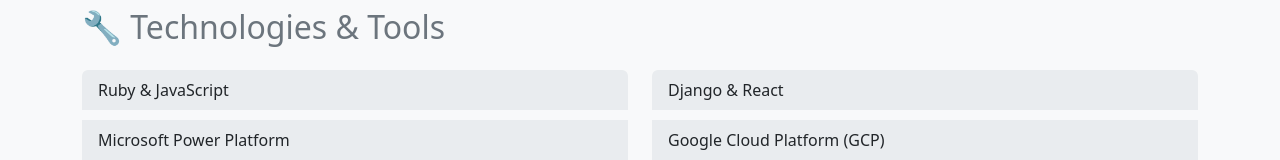
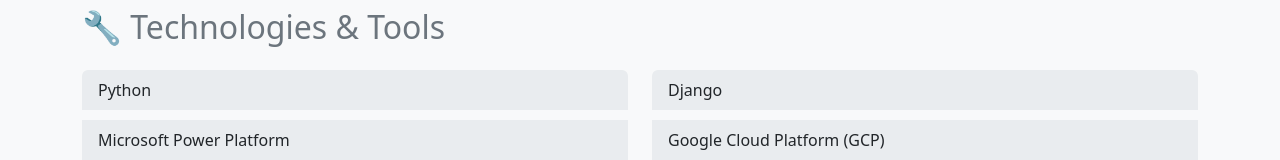
Before and after one commit to KlebersonCollab/klebersoncollab.github.io, a plain HTML site: page index.html in a window 1280 px wide. Shown: the part 352-512 px from the top of the page. Drawn offline with nearby package versions, Linux system fonts and the light colour scheme.

Commit message:
Update index.html

```diff
--- a/index.html
+++ b/index.html
@@ -28,14 +28,14 @@
             <div class="row">
                 <div class="col-md-6">
                     <ul class="list-group">
-                        <li class="list-group-item">Ruby & JavaScript</li>
+                        <li class="list-group-item">Python</li>
                         <li class="list-group-item">Microsoft Power Platform</li>
                         <li class="list-group-item">Go & Flutter</li>
                     </ul>
                 </div>
                 <div class="col-md-6">
                     <ul class="list-group">
-                        <li class="list-group-item">Django & React</li>
+                        <li class="list-group-item">Django</li>
                         <li class="list-group-item">Google Cloud Platform (GCP)</li>
                         <li class="list-group-item">Docker & CI/CD</li>
                     </ul>
```
